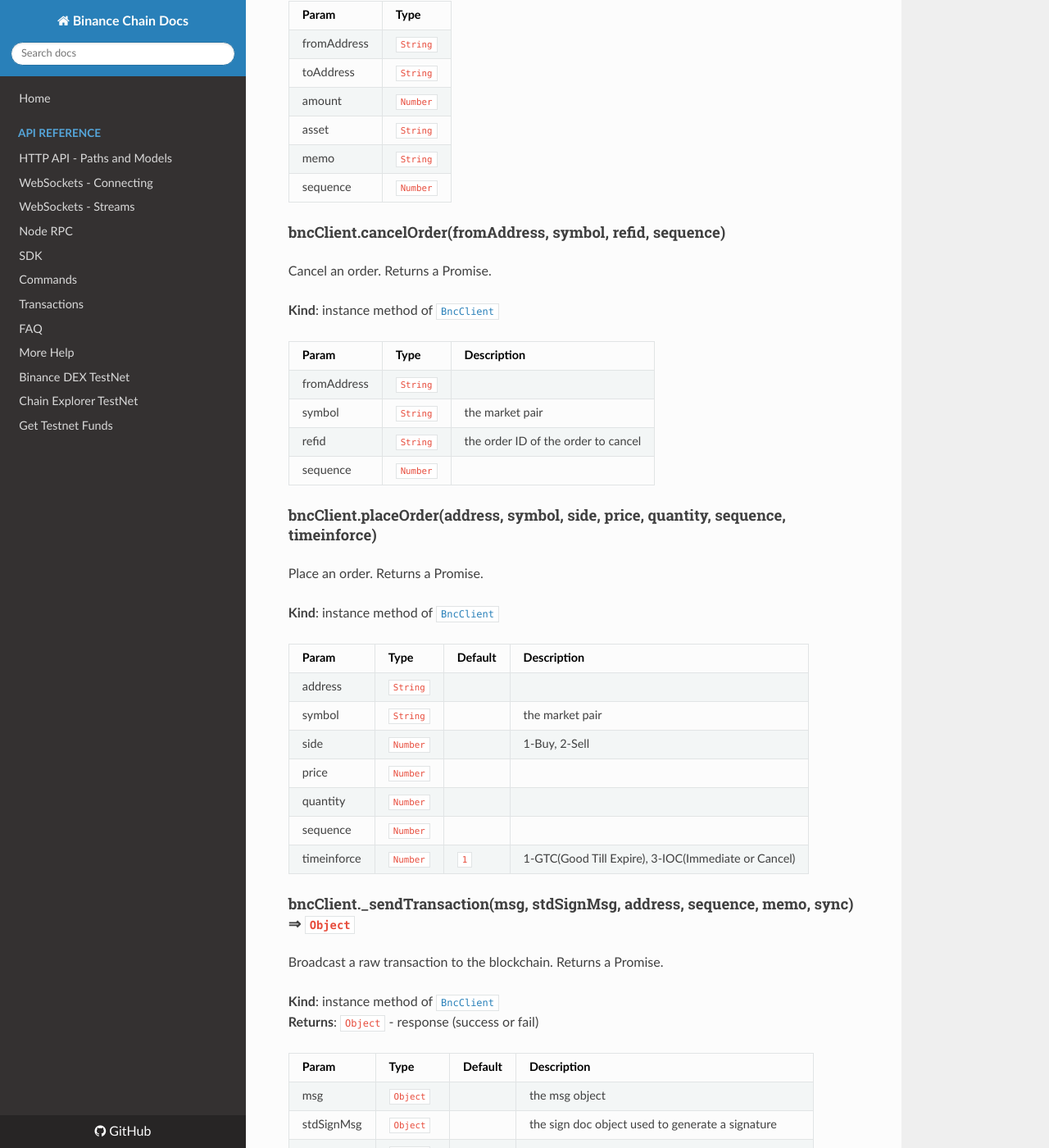
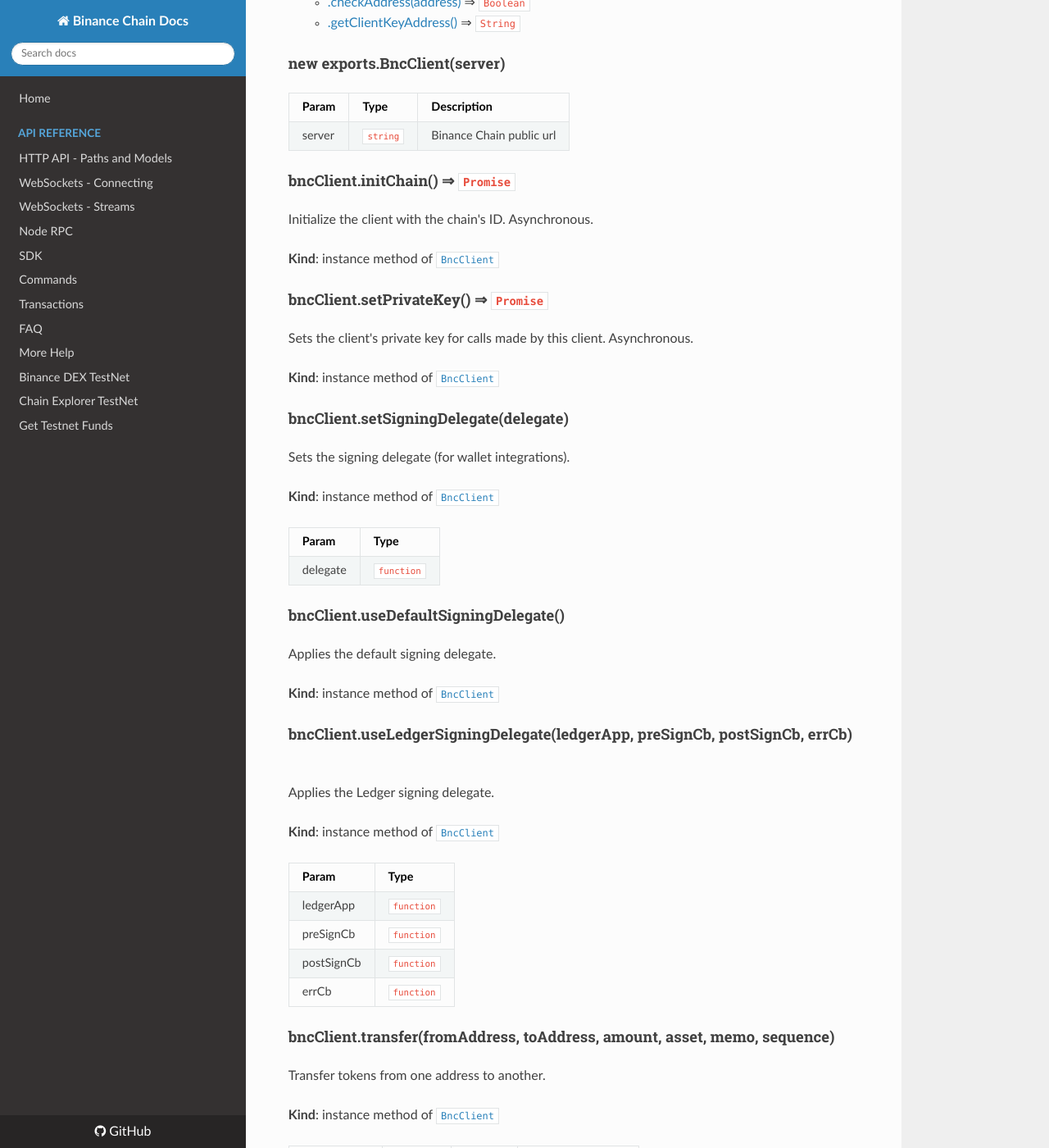
Before and after one commit to yash-sharma1/docs-site, an MkDocs documentation site: the page built from docs/api-reference/js-sdk/jsdoc.md, in a window 1280 px wide and 1400 px high, scrolled down 1895 px. Shown: the whole window at 82% size. Built offline with MkDocs 1.6.1, drawn with Linux system fonts in a browser that asks for light colours; nearby versions of some CDN libraries; some of the changed text lies outside the part shown.

Commit message:
jsdoc update

```diff
--- a/docs/api-reference/js-sdk/jsdoc.md
+++ b/docs/api-reference/js-sdk/jsdoc.md
@@ -26,24 +26,32 @@
 ## client
 
 * [client](#module_client)
-    * [.BncClient](#module_client.BncClient)
-        * [new exports.BncClient(server)](#new_module_client.BncClient_new)
-        * [.transfer(fromAddress, toAddress, amount, asset, memo, sequence)](#module_client.BncClient+transfer)
-        * [.cancelOrder(fromAddress, symbol, refid, sequence)](#module_client.BncClient+cancelOrder)
-        * [.placeOrder(address, symbol, side, price, quantity, sequence, timeinforce)](#module_client.BncClient+placeOrder)
-        * [._sendTransaction(msg, stdSignMsg, address, sequence, memo, sync)](#module_client.BncClient+_sendTransaction) ⇒ <code>Object</code>
-        * [.getBalance(address)](#module_client.BncClient+getBalance)
-        * [.getAccount(address)](#module_client.BncClient+getAccount)
-        * [.createAccount()](#module_client.BncClient+createAccount) ⇒ <code>Object</code>
-        * [.createAccountWithKeystore(password)](#module_client.BncClient+createAccountWithKeystore)
-        * [.createAccountWithMneomnic()](#module_client.BncClient+createAccountWithMneomnic) ⇒ <code>Object</code>
-        * [.recoverAccountFromKeystore(keystore, password)](#module_client.BncClient+recoverAccountFromKeystore)
-        * [.recoverAccountFromMneomnic(mneomnic)](#module_client.BncClient+recoverAccountFromMneomnic)
-        * [.recoverAccountFromPrivateKey(privateKey)](#module_client.BncClient+recoverAccountFromPrivateKey)
-        * [.checkAddress(address)](#module_client.BncClient+checkAddress) ⇒ <code>Boolean</code>
-        * [.getClientKeyAddress()](#module_client.BncClient+getClientKeyAddress) ⇒ <code>String</code>
-    * [.DefaultSigningDelegate](#module_client.DefaultSigningDelegate) ⇒ [<code>Transaction</code>](#Transaction)
-    * [.LedgerSigningDelegate](#module_client.LedgerSigningDelegate) ⇒ <code>function</code>
+    * _static_
+        * [.BncClient](#module_client.BncClient)
+            * [new exports.BncClient(server)](#new_module_client.BncClient_new)
+            * [.initChain()](#module_client.BncClient+initChain) ⇒ <code>Promise</code>
+            * [.setPrivateKey()](#module_client.BncClient+setPrivateKey) ⇒ <code>Promise</code>
+            * [.setSigningDelegate(delegate)](#module_client.BncClient+setSigningDelegate)
+            * [.useDefaultSigningDelegate()](#module_client.BncClient+useDefaultSigningDelegate)
+            * [.useLedgerSigningDelegate(ledgerApp, preSignCb, postSignCb, errCb)](#module_client.BncClient+useLedgerSigningDelegate)
+            * [.transfer(fromAddress, toAddress, amount, asset, memo, sequence)](#module_client.BncClient+transfer)
+            * [.cancelOrder(fromAddress, symbol, refid, sequence)](#module_client.BncClient+cancelOrder)
+            * [.placeOrder(address, symbol, side, price, quantity, sequence, timeinforce)](#module_client.BncClient+placeOrder)
+            * [._sendTransaction(msg, stdSignMsg, address, sequence, memo, sync)](#module_client.BncClient+_sendTransaction) ⇒ <code>Object</code>
+            * [.getAccount(address)](#module_client.BncClient+getAccount)
+            * [.getBalance(address)](#module_client.BncClient+getBalance)
+            * [.createAccount()](#module_client.BncClient+createAccount) ⇒ <code>Object</code>
+            * [.createAccountWithKeystore(password)](#module_client.BncClient+createAccountWithKeystore)
+            * [.createAccountWithMneomnic()](#module_client.BncClient+createAccountWithMneomnic) ⇒ <code>Object</code>
+            * [.recoverAccountFromKeystore(keystore, password)](#module_client.BncClient+recoverAccountFromKeystore)
+            * [.recoverAccountFromMneomnic(mneomnic)](#module_client.BncClient+recoverAccountFromMneomnic)
+            * [.recoverAccountFromPrivateKey(privateKey)](#module_client.BncClient+recoverAccountFromPrivateKey)
+            * [.checkAddress(address)](#module_client.BncClient+checkAddress) ⇒ <code>Boolean</code>
+            * [.getClientKeyAddress()](#module_client.BncClient+getClientKeyAddress) ⇒ <code>String</code>
+        * [.DefaultSigningDelegate](#module_client.DefaultSigningDelegate) ⇒ [<code>Transaction</code>](#Transaction)
+        * [.LedgerSigningDelegate](#module_client.LedgerSigningDelegate) ⇒ <code>function</code>
+    * _inner_
+        * [~checkNumber(value)](#module_client..checkNumber)
 
 <a name="module_client.BncClient"></a>
 
@@ -54,12 +62,17 @@
 
 * [.BncClient](#module_client.BncClient)
     * [new exports.BncClient(server)](#new_module_client.BncClient_new)
+    * [.initChain()](#module_client.BncClient+initChain) ⇒ <code>Promise</code>
+    * [.setPrivateKey()](#module_client.BncClient+setPrivateKey) ⇒ <code>Promise</code>
+    * [.setSigningDelegate(delegate)](#module_client.BncClient+setSigningDelegate)
+    * [.useDefaultSigningDelegate()](#module_client.BncClient+useDefaultSigningDelegate)
+    * [.useLedgerSigningDelegate(ledgerApp, preSignCb, postSignCb, errCb)](#module_client.BncClient+useLedgerSigningDelegate)
     * [.transfer(fromAddress, toAddress, amount, asset, memo, sequence)](#module_client.BncClient+transfer)
     * [.cancelOrder(fromAddress, symbol, refid, sequence)](#module_client.BncClient+cancelOrder)
     * [.placeOrder(address, symbol, side, price, quantity, sequence, timeinforce)](#module_client.BncClient+placeOrder)
     * [._sendTransaction(msg, stdSignMsg, address, sequence, memo, sync)](#module_client.BncClient+_sendTransaction) ⇒ <code>Object</code>
+    * [.getAccount(address)](#module_client.BncClient+getAccount)
     * [.getBalance(address)](#module_client.BncClient+getBalance)
-    * [.getAccount(address)](#module_client.BncClient+getAccount)
     * [.createAccount()](#module_client.BncClient+createAccount) ⇒ <code>Object</code>
     * [.createAccountWithKeystore(password)](#module_client.BncClient+createAccountWithKeystore)
     * [.createAccountWithMneomnic()](#module_client.BncClient+createAccountWithMneomnic) ⇒ <code>Object</code>
@@ -77,40 +90,83 @@
 | --- | --- | --- |
 | server | <code>string</code> | Binance Chain public url |
 
-<a name="module_client.BncClient+transfer"></a>
+<a name="module_client.BncClient+initChain"></a>
 
-#### bncClient.transfer(fromAddress, toAddress, amount, asset, memo, sequence)
-Transfer tokens from one address to another. Returns a Promise.
+#### bncClient.initChain() ⇒ <code>Promise</code>
+Initialize the client with the chain's ID. Asynchronous.
+
+**Kind**: instance method of [<code>BncClient</code>](#module_client.BncClient)
+<a name="module_client.BncClient+setPrivateKey"></a>
+
+#### bncClient.setPrivateKey() ⇒ <code>Promise</code>
+Sets the client's private key for calls made by this client. Asynchronous.
+
+**Kind**: instance method of [<code>BncClient</code>](#module_client.BncClient)
+<a name="module_client.BncClient+setSigningDelegate"></a>
+
+#### bncClient.setSigningDelegate(delegate)
+Sets the signing delegate (for wallet integrations).
 
 **Kind**: instance method of [<code>BncClient</code>](#module_client.BncClient)
 
 | Param | Type |
 | --- | --- |
-| fromAddress | <code>String</code> |
-| toAddress | <code>String</code> |
-| amount | <code>Number</code> |
-| asset | <code>String</code> |
-| memo | <code>String</code> |
-| sequence | <code>Number</code> |
+| delegate | <code>function</code> |
+
+<a name="module_client.BncClient+useDefaultSigningDelegate"></a>
+
+#### bncClient.useDefaultSigningDelegate()
+Applies the default signing delegate.
+
+**Kind**: instance method of [<code>BncClient</code>](#module_client.BncClient)
+<a name="module_client.BncClient+useLedgerSigningDelegate"></a>
+
+#### bncClient.useLedgerSigningDelegate(ledgerApp, preSignCb, postSignCb, errCb)
+Applies the Ledger signing delegate.
+
+**Kind**: instance method of [<code>BncClient</code>](#module_client.BncClient)
+
+| Param | Type |
+| --- | --- |
+| ledgerApp | <code>function</code> |
+| preSignCb | <code>function</code> |
+| postSignCb | <code>function</code> |
+| errCb | <code>function</code> |
+
+<a name="module_client.BncClient+transfer"></a>
+
+#### bncClient.transfer(fromAddress, toAddress, amount, asset, memo, sequence)
+Transfer tokens from one address to another.
+
+**Kind**: instance method of [<code>BncClient</code>](#module_client.BncClient)
+
+| Param | Type | Default | Description |
+| --- | --- | --- | --- |
+| fromAddress | <code>String</code> |  |  |
+| toAddress | <code>String</code> |  |  |
+| amount | <code>Number</code> |  |  |
+| asset | <code>String</code> |  |  |
+| memo | <code>String</code> |  | optional memo |
+| sequence | <code>Number</code> | <code></code> | optional sequence |
 
 <a name="module_client.BncClient+cancelOrder"></a>
 
 #### bncClient.cancelOrder(fromAddress, symbol, refid, sequence)
-Cancel an order. Returns a Promise.
+Cancel an order.
 
 **Kind**: instance method of [<code>BncClient</code>](#module_client.BncClient)
 
-| Param | Type | Description |
-| --- | --- | --- |
-| fromAddress | <code>String</code> |  |
-| symbol | <code>String</code> | the market pair |
-| refid | <code>String</code> | the order ID of the order to cancel |
-| sequence | <code>Number</code> |  |
+| Param | Type | Default | Description |
+| --- | --- | --- | --- |
+| fromAddress | <code>String</code> |  |  |
+| symbol | <code>String</code> |  | the market pair |
+| refid | <code>String</code> |  | the order ID of the order to cancel |
+| sequence | <code>Number</code> | <code></code> | optional sequence |
 
 <a name="module_client.BncClient+placeOrder"></a>
 
 #### bncClient.placeOrder(address, symbol, side, price, quantity, sequence, timeinforce)
-Place an order. Returns a Promise.
+Place an order.
 
 **Kind**: instance method of [<code>BncClient</code>](#module_client.BncClient)
 
@@ -118,16 +174,16 @@
 | --- | --- | --- | --- |
 | address | <code>String</code> |  |  |
 | symbol | <code>String</code> |  | the market pair |
-| side | <code>Number</code> |  | 1-Buy, 2-Sell |
+| side | <code>Number</code> |  | (1-Buy, 2-Sell) |
 | price | <code>Number</code> |  |  |
 | quantity | <code>Number</code> |  |  |
-| sequence | <code>Number</code> |  |  |
-| timeinforce | <code>Number</code> | <code>1</code> | 1-GTC(Good Till Expire), 3-IOC(Immediate or Cancel) |
+| sequence | <code>Number</code> | <code></code> | optional sequence |
+| timeinforce | <code>Number</code> | <code>1</code> | (1-GTC(Good Till Expire), 3-IOC(Immediate or Cancel)) |
 
 <a name="module_client.BncClient+_sendTransaction"></a>
 
 #### bncClient.\_sendTransaction(msg, stdSignMsg, address, sequence, memo, sync) ⇒ <code>Object</code>
-Broadcast a raw transaction to the blockchain. Returns a Promise.
+Broadcast a raw transaction to the blockchain.
 
 **Kind**: instance method of [<code>BncClient</code>](#module_client.BncClient)
 **Returns**: <code>Object</code> - response (success or fail)
@@ -137,20 +193,9 @@
 | msg | <code>Object</code> |  | the msg object |
 | stdSignMsg | <code>Object</code> |  | the sign doc object used to generate a signature |
 | address | <code>String</code> |  |  |
-| sequence | <code>Number</code> | <code></code> | the account sequence (optional, fetched if not given) |
-| memo | <code>String</code> |  | transaction memo, optional |
+| sequence | <code>Number</code> | <code></code> | optional sequence |
+| memo | <code>String</code> |  | optional memo |
 | sync | <code>Boolean</code> | <code>true</code> | use synchronous mode, optional |
-
-<a name="module_client.BncClient+getBalance"></a>
-
-#### bncClient.getBalance(address)
-Get an address balance. Returns a Promise.
-
-**Kind**: instance method of [<code>BncClient</code>](#module_client.BncClient)
-
-| Param | Type |
-| --- | --- |
-| address | <code>String</code> |
 
 <a name="module_client.BncClient+getAccount"></a>
 
@@ -162,6 +207,17 @@
 | Param | Type |
 | --- | --- |
 | address | <code>String</code> |
+
+<a name="module_client.BncClient+getBalance"></a>
+
+#### bncClient.getBalance(address)
+get balances
+
+**Kind**: instance method of [<code>BncClient</code>](#module_client.BncClient)
+
+| Param | Type | Description |
+| --- | --- | --- |
+| address | <code>String</code> | optional address |
 
 <a name="module_client.BncClient+createAccount"></a>
 
@@ -260,6 +316,17 @@
 | function | <code>postSignCb</code> |
 | function | <code>errCb</code> |
 
+<a name="module_client..checkNumber"></a>
+
+### client~checkNumber(value)
+validate the input number.
+
+**Kind**: inner method of [<code>client</code>](#module_client)
+
+| Param | Type |
+| --- | --- |
+| value | <code>Number</code> |
+
 <a name="module_crypto"></a>
 
 ## crypto
@@ -427,15 +494,16 @@
 
 <a name="module_crypto.generateKeyStore"></a>
 
-### crypto.generateKeyStore
+### crypto.generateKeyStore ⇒ <code>object</code>
 Generates a keystore based on given private key and password.
 
 **Kind**: static constant of [<code>crypto</code>](#module_crypto)
+**Returns**: <code>object</code> - the keystore object.
 
 | Param | Type | Description |
 | --- | --- | --- |
-| privateKey | <code>string</code> | the private key |
-| password | <code>string</code> | the password |
+| privateKeyHex | <code>string</code> | the private key hexstring. |
+| password | <code>string</code> | the password. |
 
 <a name="module_crypto.getPrivateKeyFromKeyStore"></a>
 
```
Also changed, not shown: other parts of docs/api-reference/js-sdk/jsdoc.md (+1 -1 lines).
